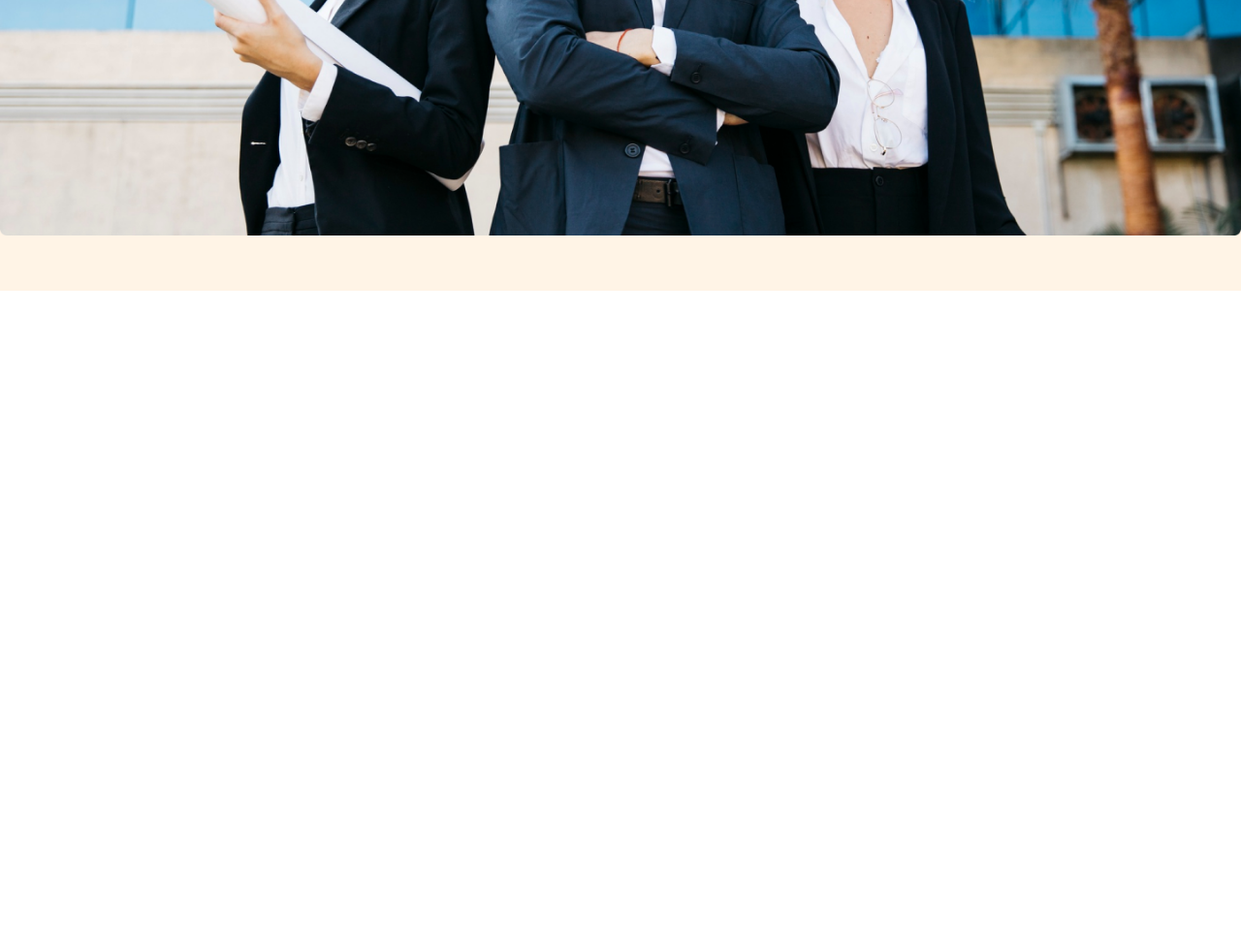
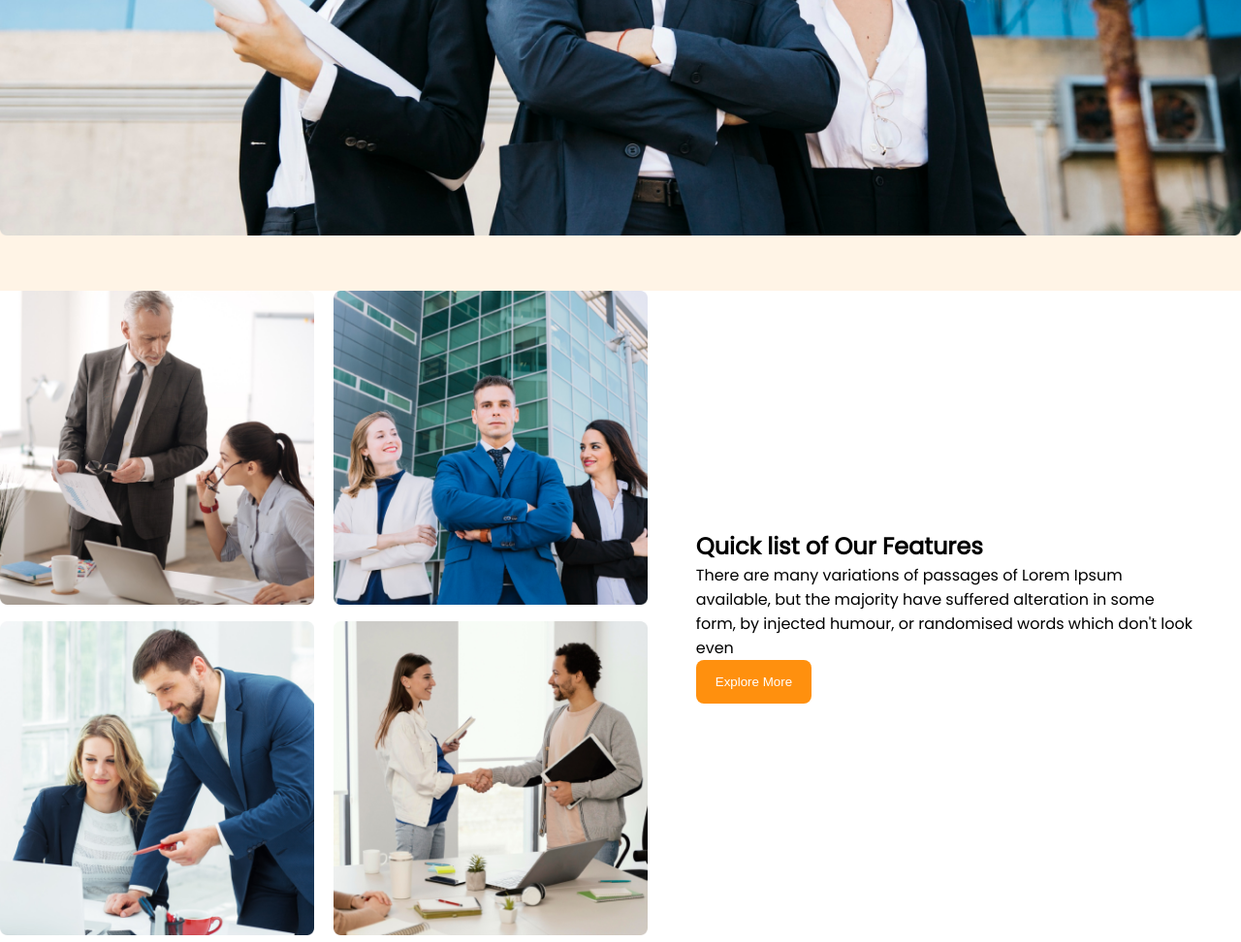
Before and after one commit to AfsanaAbsar/G3-architects, a plain HTML site: page index.html in a window 1280 px wide. Shown: the part 865-1837 px from the top of the page at 97% size. Before the commit the page ends 1165 px from the top, so only its background shows below. Drawn offline with Linux system fonts and the light colour scheme.

Commit message:
feature list added

```diff
--- a/css/style.css
+++ b/css/style.css
@@ -8,14 +8,28 @@ img {
     width: 100%;
 }
 
+body {
+    font-family: 'Poppins', sans-serif;
+}
+
 .container {
     max-width: 1400px;
     margin: auto;
 }
 
-body {
-    font-family: 'Poppins', sans-serif;
+.flex {
+    display: flex;
+    align-items: center;
 }
+
+button {
+    background-color: #FF900E;
+    color: white;
+    border: none;
+    border-radius: 8px;
+    padding: 15px 20px;
+}
+
 
 header {
     padding: 50px 0;
@@ -26,8 +40,7 @@ header {
 
 
 nav {
-    display: flex;
-    align-items: center;
+
     justify-content: space-between;
 
 }
@@ -36,8 +49,7 @@ nav {
 
 .menu ul {
     list-style: none;
-    display: flex;
-    align-items: center;
+
     justify-content: center;
 }
 
@@ -60,12 +72,48 @@ nav {
     padding: 30px 0;
 }
 
-.banner-content button {
-    background-color: #FF900E;
-    color: white;
-    border: none;
-    border-radius: 8px;
-    padding: 15px 20px;
+
+
+.banner-img {}
+
+
+
+.feauture-list-images {
+    display: grid;
+    grid-template-columns: repeat(2, 1fr);
+    gap: 10px 20px;
 }
 
-.banner-img {}
+.feature-list-content {
+    width: 50%;
+    padding: 50px;
+}
+
+
+
+
+
+
+
+
+
+
+
+
+
+
+
+
+
+
+
+
+
+
+
+
+
+
+
+
+/*code for Responsive design */
--- a/index.html
+++ b/index.html
@@ -19,14 +19,15 @@
 </head>
 
 <body>
+    <!-- header section -->
     <header>
-        <div class="container ">
-            <nav>
+        <div class="container">
+            <nav class="flex">
                 <div class="logo">
                     <h2>G3 Architects</h2>
                 </div>
                 <div class="menu">
-                    <ul>
+                    <ul class="flex">
                         <li>Home</li>
                         <li>About</li>
                         <li>Contact Us</li>
@@ -49,6 +50,35 @@
         </div>
     </header>
 
+    <!-- feature list section -->
+
+    <section class="feature-list">
+        <div class="container">
+            <div class="flex">
+                <div class="feauture-list-images">
+                    <div>
+                        <img src="./images/team1.png" alt="">
+                    </div>
+                    <div>
+                        <img src="./images/team2.png" alt="">
+                    </div>
+                    <div>
+                        <img src="./images/team3.png" alt="">
+                    </div>
+                    <div>
+                        <img src="./images/team4.png" alt="">
+                    </div>
+                </div>
+                <div class="feature-list-content">
+                    <h1>Quick list of Our Features</h1>
+                    <p>There are many variations of passages of Lorem Ipsum available, but the majority have suffered
+                        alteration in some form, by injected humour, or randomised words which don't look even</p>
+                    <button>Explore More</button>
+                </div>
+            </div>
+        </div>
+    </section>
+
 </body>
 
 </html>
```
